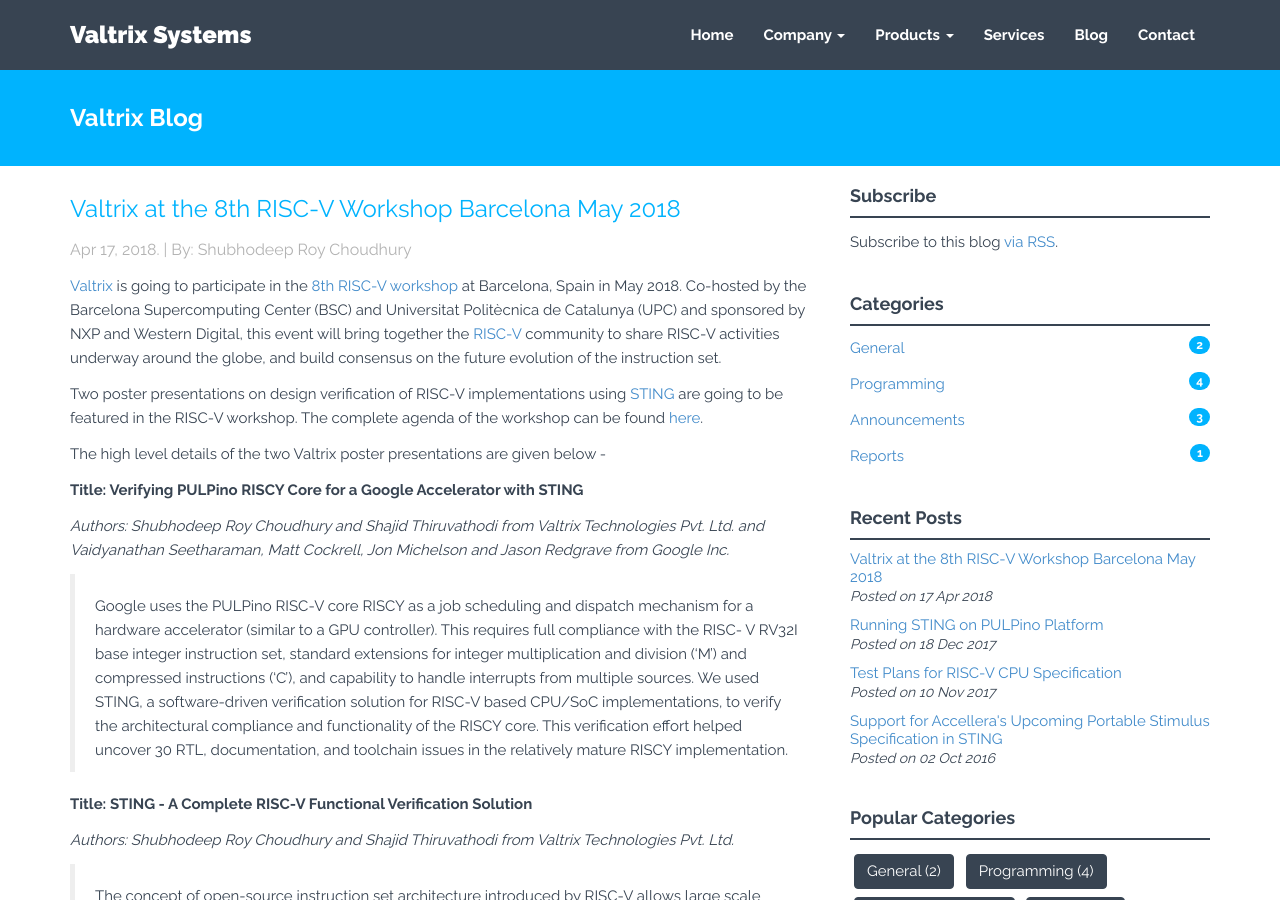
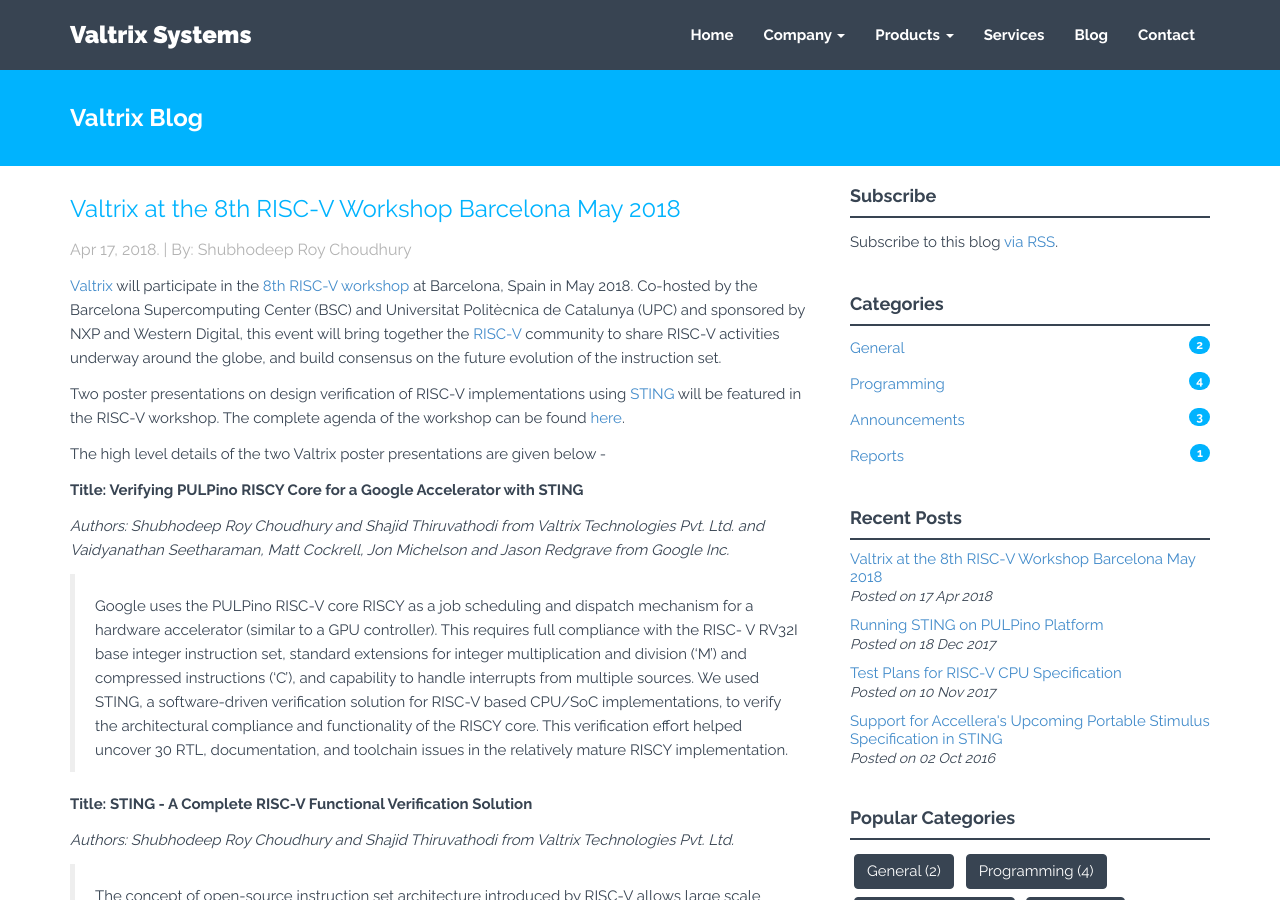
Before and after one commit to valtrix/valtrix.github.io, a Jekyll site: the page built from announcements/_posts/2018-04-17-valtrix-riscv-8th-workshop.markdown, in a window 1280 px wide and 900 px high. Built offline with Jekyll 4.4.1, drawn with Linux system fonts in a browser that asks for light colours; nearby versions of some CDN libraries; comment, search, counter and statistics services are not loaded.

Commit message:
Minor edit in RISC-V workshop blog

```diff
--- a/announcements/_posts/2018-04-17-valtrix-riscv-8th-workshop.markdown
+++ b/announcements/_posts/2018-04-17-valtrix-riscv-8th-workshop.markdown
@@ -6,9 +6,9 @@
 author: Shubhodeep Roy Choudhury
 ---
 
-[Valtrix][valtrix_link] is going to participate in the [8th RISC-V workshop][rv_ws_link] at Barcelona, Spain in May 2018. Co-hosted by the Barcelona Supercomputing Center (BSC) and Universitat Politècnica de Catalunya (UPC) and sponsored by NXP and Western Digital, this event will<!--more--> bring together the [RISC-V][riscv_link] community to share RISC-V activities underway around the globe, and build consensus on the future evolution of the instruction set.
+[Valtrix][valtrix_link] will participate in the [8th RISC-V workshop][rv_ws_link] at Barcelona, Spain in May 2018. Co-hosted by the Barcelona Supercomputing Center (BSC) and Universitat Politècnica de Catalunya (UPC) and sponsored by NXP and Western Digital, this event will<!--more--> bring together the [RISC-V][riscv_link] community to share RISC-V activities underway around the globe, and build consensus on the future evolution of the instruction set.
 
-Two poster presentations on design verification of RISC-V implementations using [STING][sting_link] are going to be featured in the RISC-V workshop. The complete agenda of the workshop can be found [here][rv_ws_agenda_link].
+Two poster presentations on design verification of RISC-V implementations using [STING][sting_link] will be featured in the RISC-V workshop. The complete agenda of the workshop can be found [here][rv_ws_agenda_link].
 
 The high level details of the two Valtrix poster presentations are given below -
 
```
